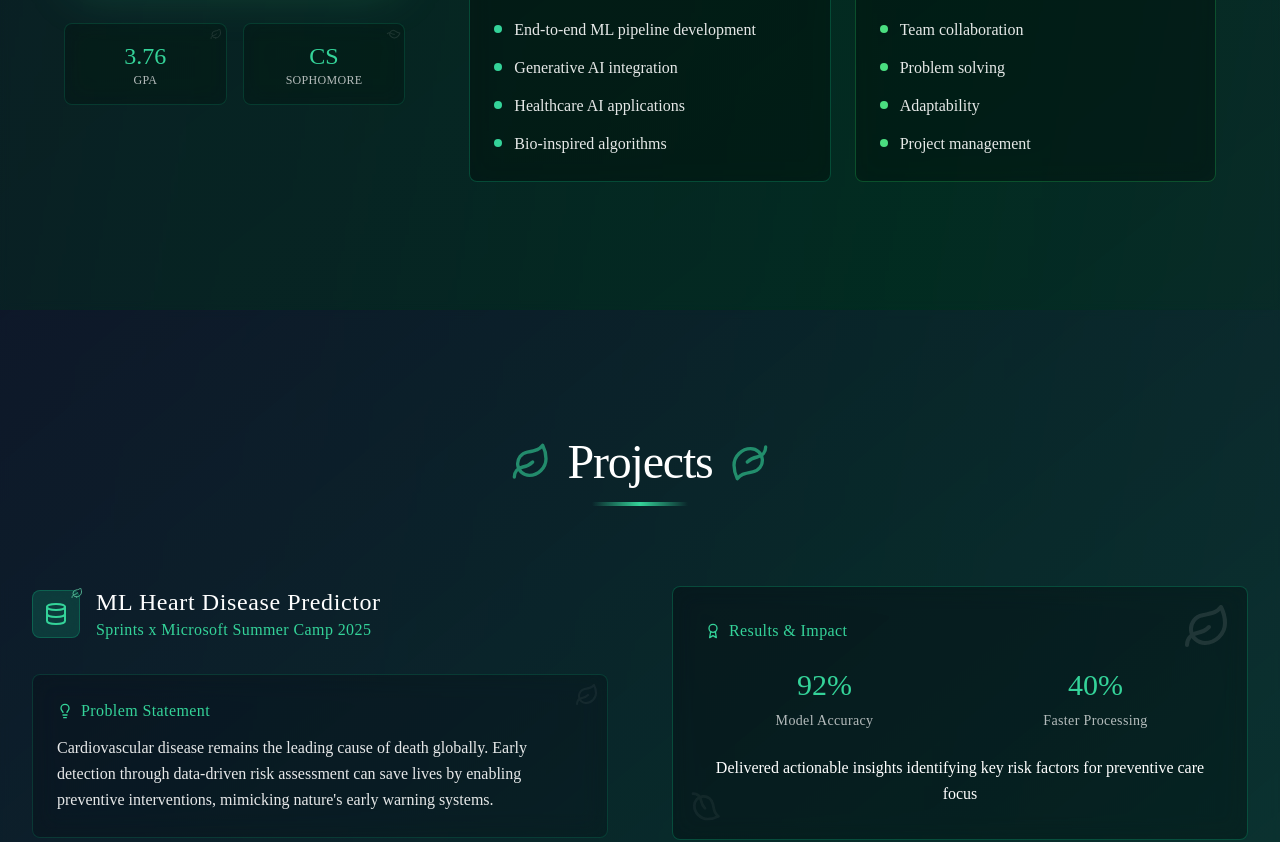
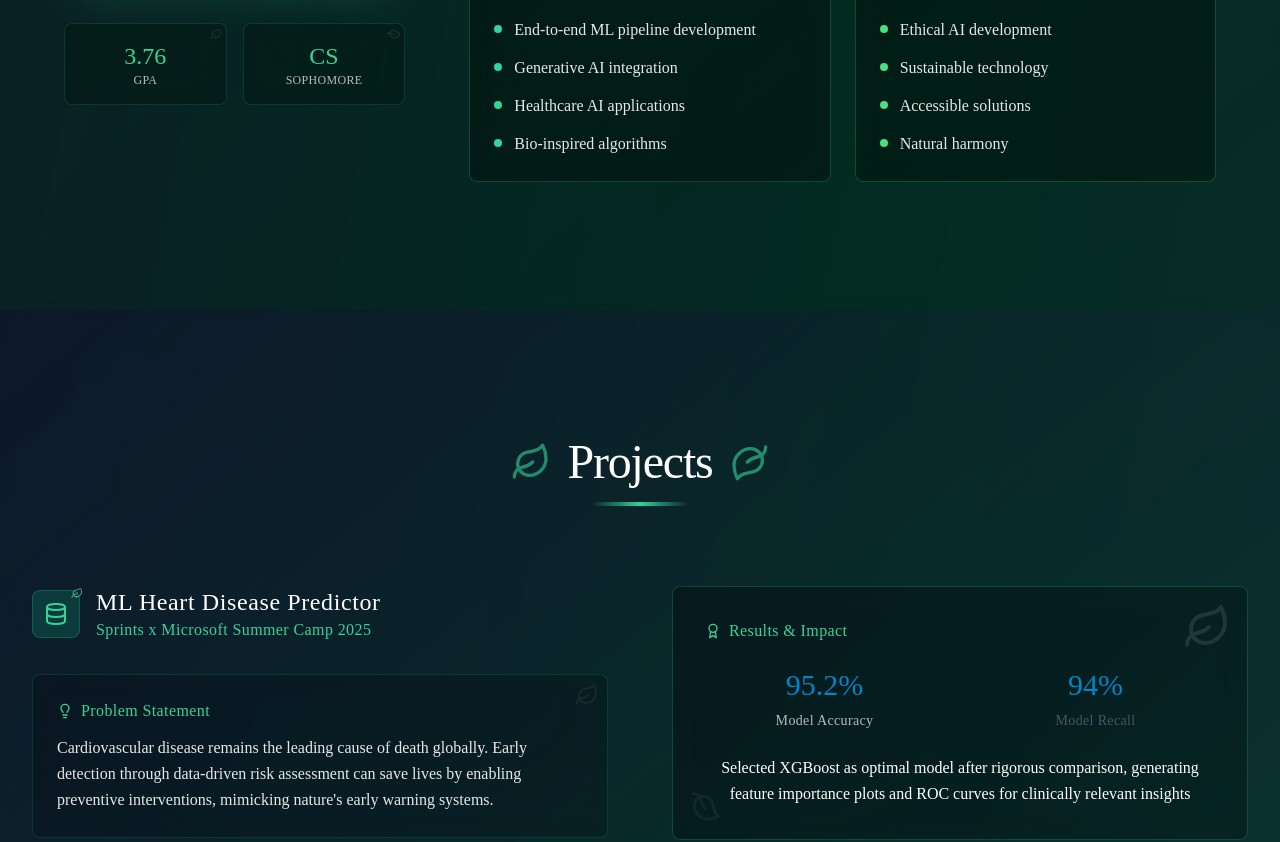
Before and after one commit to YM1prg/My-Portfolio, a React (Vite) app: page / in a window 1280 px wide. Shown: the part 1680-2522 px from the top of the page. Built offline with nearby package versions, Linux system fonts and the light colour scheme.

Commit message:
Updated App.tsx

```diff
--- a/src/App.tsx
+++ b/src/App.tsx
@@ -309,19 +309,19 @@ function App() {
                   <div className="space-y-3">
                     <div className="flex items-start gap-3">
                       <div className="w-2 h-2 bg-green-400 rounded-full mt-2"></div>
-                      <span className="font-normal text-white/90 leading-relaxed">Team collaboration</span>
+                      <span className="font-normal text-white/90 leading-relaxed">Ethical AI development</span>
                     </div>
                     <div className="flex items-start gap-3">
                       <div className="w-2 h-2 bg-green-400 rounded-full mt-2"></div>
-                      <span className="font-normal text-white/90 leading-relaxed">Problem solving</span>
+                      <span className="font-normal text-white/90 leading-relaxed">Sustainable technology</span>
                     </div>
                     <div className="flex items-start gap-3">
                       <div className="w-2 h-2 bg-green-400 rounded-full mt-2"></div>
-                      <span className="font-normal text-white/90 leading-relaxed">Adaptability</span>
+                      <span className="font-normal text-white/90 leading-relaxed">Accessible solutions</span>
                     </div>
                     <div className="flex items-start gap-3">
                       <div className="w-2 h-2 bg-green-400 rounded-full mt-2"></div>
-                      <span className="font-normal text-white/90 leading-relaxed">Project management</span>
+                      <span className="font-normal text-white/90 leading-relaxed">Natural harmony</span>
                     </div>
                   </div>
                 </div>
@@ -414,16 +414,16 @@ function App() {
                   </h4>
                   <div className="grid grid-cols-2 gap-8 text-center mb-6 relative z-10">
                     <div>
-                      <div className="text-3xl font-normal text-emerald-400 mb-2">92%</div>
+                      <div className="text-3xl font-normal text-sky-600 dark:text-emerald-400 mb-2">95.2%</div>
                       <div className="text-sm font-normal text-white/70 tracking-wide">Model Accuracy</div>
                     </div>
                     <div>
-                      <div className="text-3xl font-normal text-emerald-400 mb-2">40%</div>
-                      <div className="text-sm font-normal text-white/70 tracking-wide">Faster Processing</div>
+                      <div className="text-3xl font-normal text-sky-600 dark:text-emerald-400 mb-2">94%</div>
+                      <div className="text-sm font-normal text-slate-600 dark:text-white/70 tracking-wide">Model Recall</div>
                     </div>
                   </div>
                   <p className="text-white font-normal leading-relaxed text-center relative z-10">
-                    Delivered actionable insights identifying key risk factors for preventive care focus
+                    Selected XGBoost as optimal model after rigorous comparison, generating feature importance plots and ROC curves for clinically relevant insights
                   </p>
                 </div>
 
```
